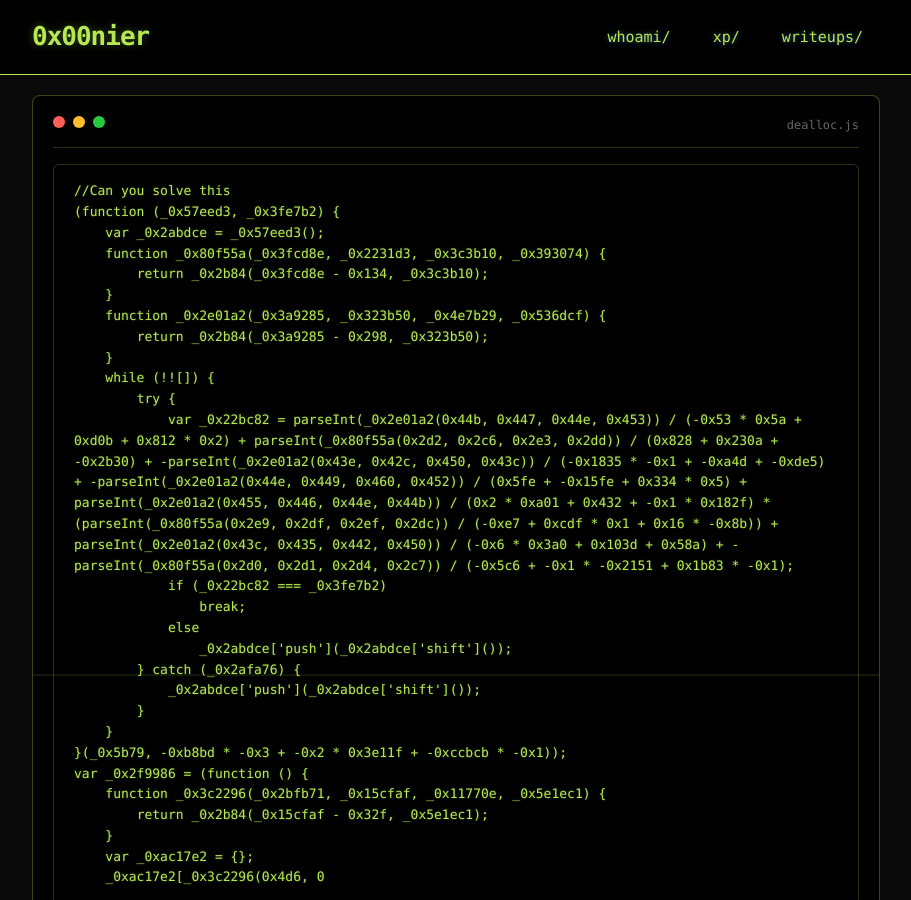
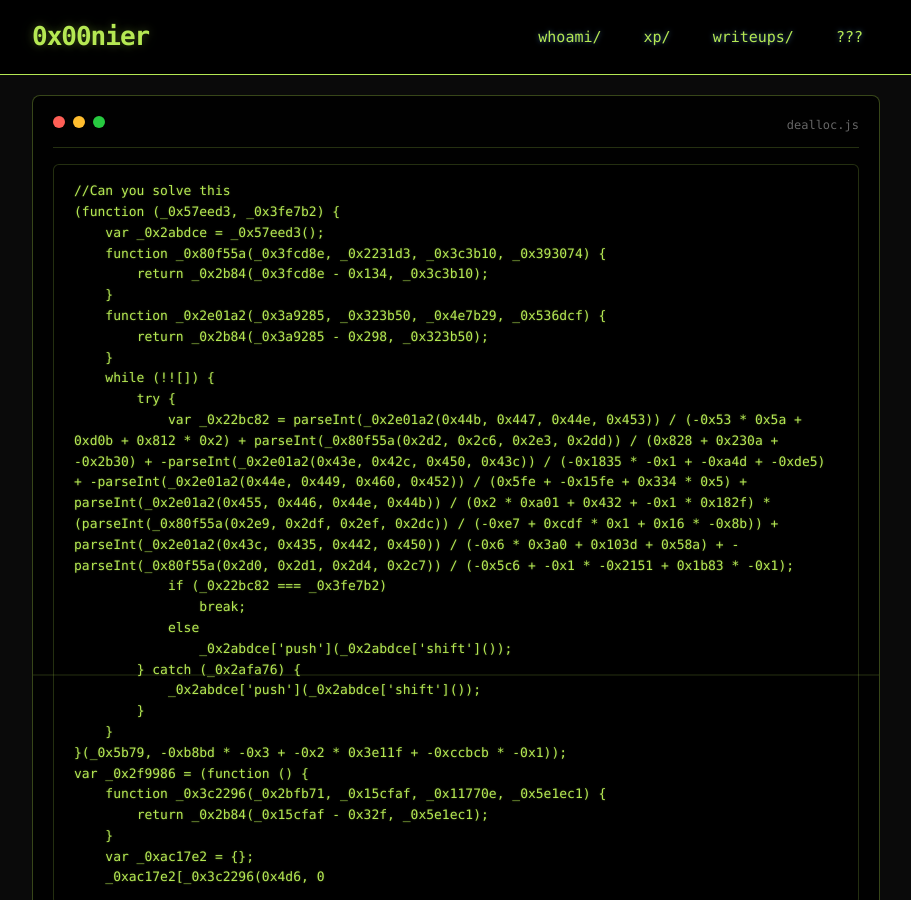
Before and after one commit to 0x00nier/0x00nier.github.io, a Jekyll site: the page built from dealloc.md, in a window 1280 px wide and 900 px high. Shown: the whole window, without its empty margins (184-1095 px from the left). Built offline with Jekyll 4.4.1, drawn with Linux system fonts in a browser that asks for light colours.

Commit message:
???
[Added game with AI]

```diff
--- a/_layouts/default.html
+++ b/_layouts/default.html
@@ -24,6 +24,7 @@
         <a href="{{ '/aboutme.html' | relative_url }}" class="nav-link">whoami/</a>
         <a href="{{ '/experience.html' | relative_url }}" class="nav-link">xp/</a>
         <a href="{{ '/blogs.html' | relative_url }}" class="nav-link">writeups/</a>
+        <a href="{{ '/game.html' | relative_url }}" class="nav-link">???</a>
       </nav>
     </div>
   </header>
```
Also changed, not shown: 1 other file.
